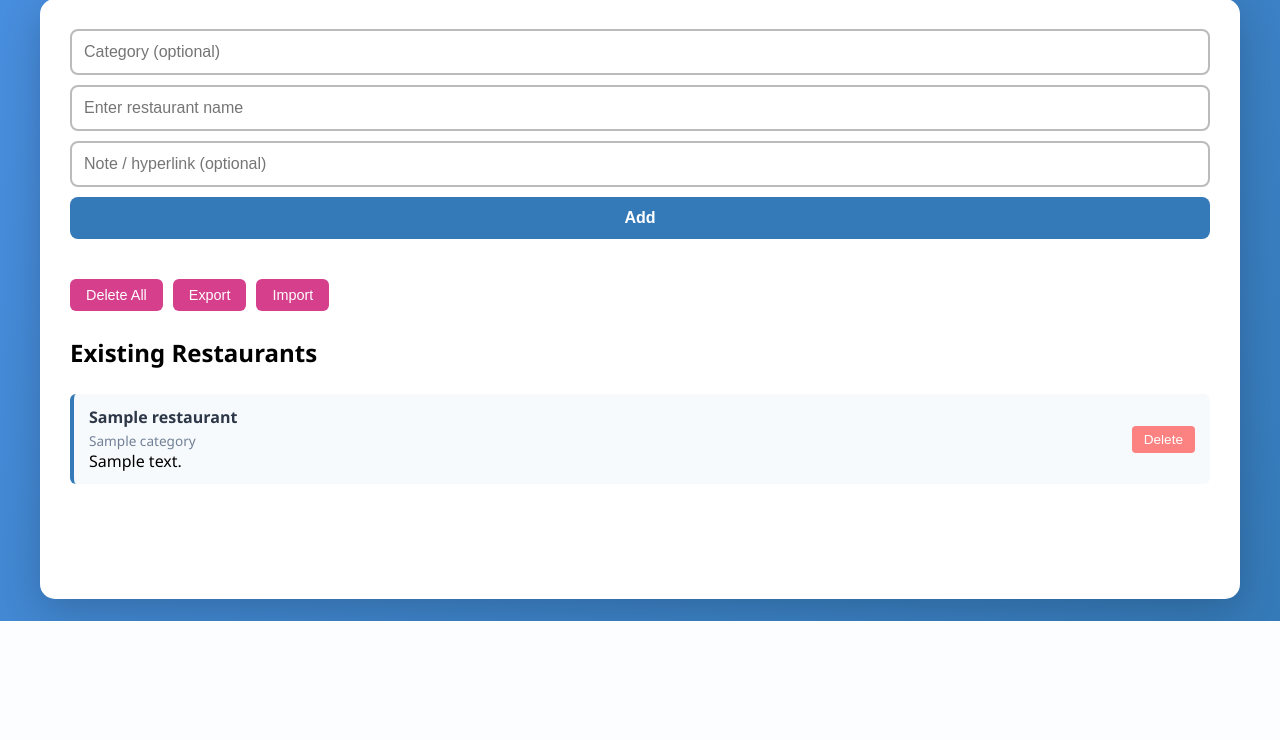
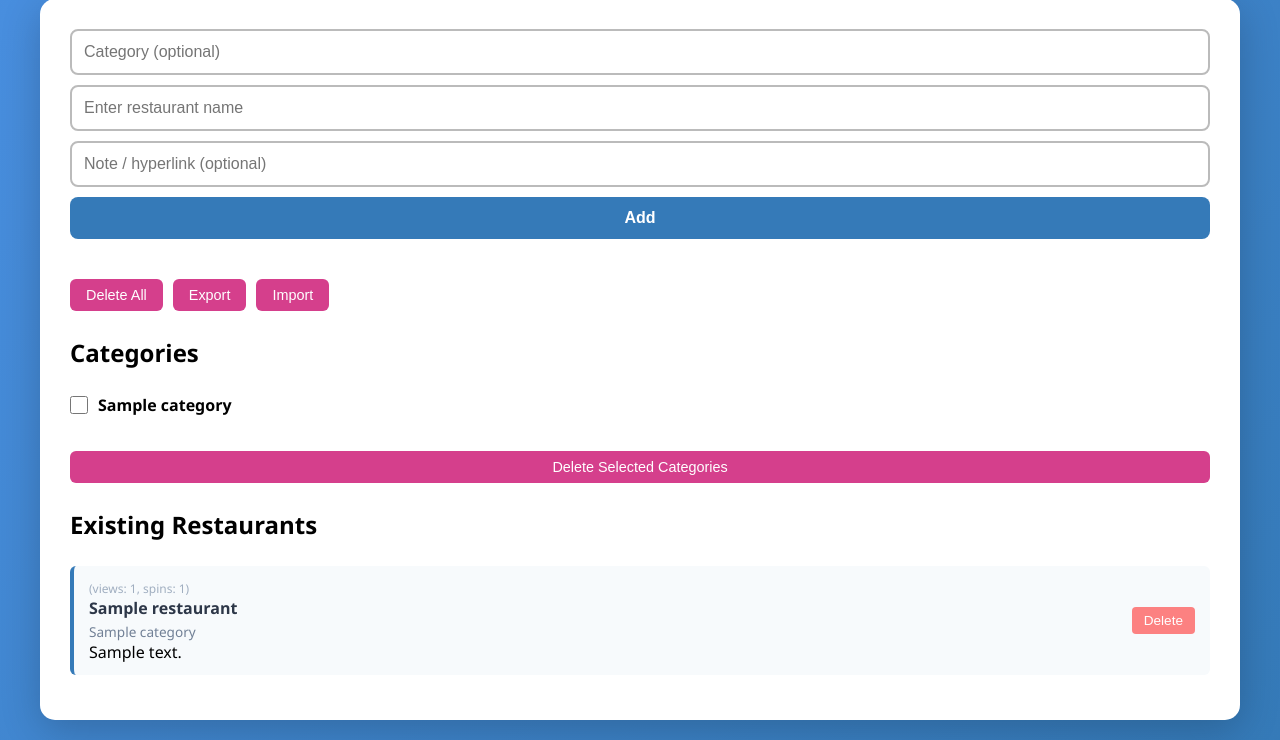
Before and after one commit to skywolfz/22.Lunch_Roulette, a Flask app: page /admin in a window 1280 px wide. Shown: the part 179-919 px from the top of the page. Before the commit the page ends 800 px from the top, so only its background shows below. Run offline with Flask 3, Linux system fonts and the light colour scheme; tables that the repository leaves empty hold one stand-in row (values such as "Sample post").

Commit message:
Add view/spin counters, stats bar and clickable results; UI tweaks: clickable title, horizontal category lists, grouped restaurant display, admin category checkboxes

```diff
--- a/app/models.py
+++ b/app/models.py
@@ -16,11 +16,17 @@ class Restaurant(db.Model):
     category_id = db.Column(db.Integer, db.ForeignKey('category.id'), nullable=False)
     note = db.Column(db.Text, nullable=True)  # optional note / hyperlink
 
+    # tracking stats
+    view_count = db.Column(db.Integer, nullable=False, default=0)
+    spin_count = db.Column(db.Integer, nullable=False, default=0)
+
     def to_dict(self):
         return {
             'id': self.id,
             'name': self.name,
             'category': self.category.name if self.category else 'unknown',
             'category_id': self.category_id,
-            'note': self.note
+            'note': self.note,
+            'view_count': self.view_count,
+            'spin_count': self.spin_count
         }
--- a/app/routes.py
+++ b/app/routes.py
@@ -53,7 +53,7 @@ def add_restaurant():
 
 @main_bp.route('/api/spin', methods=['POST'])
 def spin():
-    """Get a random restaurant from selected categories"""
+    """Get a random restaurant from selected categories and bump its spin_count"""
     data = request.json
     selected_category_ids = data.get('category_ids', [])
 
@@ -69,6 +69,9 @@ def spin():
         return jsonify({'error': 'No restaurants in selected categories'}), 404
 
     chosen = random.choice(restaurants)
+    # increment spin counter
+    chosen.spin_count = (chosen.spin_count or 0) + 1
+    db.session.commit()
     return jsonify(chosen.to_dict()), 200
 
 @main_bp.route('/api/restaurants/<int:restaurant_id>', methods=['DELETE'])
@@ -94,6 +97,20 @@ def delete_all_restaurants():
     db.session.commit()
     return jsonify({'deleted': num}), 200
 
+@main_bp.route('/api/categories', methods=['DELETE'])
+def delete_categories():
+    """Delete multiple categories at once"""
+    data = request.json or {}
+    ids = data.get('category_ids', [])
+    if not ids:
+        return jsonify({'error': 'No category ids provided'}), 400
+    cats = Category.query.filter(Category.id.in_(ids)).all()
+    count = len(cats)
+    for cat in cats:
+        db.session.delete(cat)
+    db.session.commit()
+    return jsonify({'deleted': count}), 200
+
 @main_bp.route('/api/restaurants/<int:restaurant_id>', methods=['PUT'])
 def update_restaurant(restaurant_id):
     """Edit an existing restaurant"""
@@ -117,6 +134,29 @@ def update_restaurant(restaurant_id):
     restaurant.note = note
     db.session.commit()
     return jsonify(restaurant.to_dict()), 200
+
+
+# statistics endpoint
+@main_bp.route('/api/stats', methods=['GET'])
+def get_stats():
+    total_restaurants = Restaurant.query.count()
+    total_spins = db.session.query(db.func.sum(Restaurant.spin_count)).scalar() or 0
+    total_views = db.session.query(db.func.sum(Restaurant.view_count)).scalar() or 0
+    return jsonify({
+        'restaurants': total_restaurants,
+        'spins': total_spins,
+        'views': total_views
+    })
+
+
+@main_bp.route('/api/restaurants/<int:restaurant_id>/view', methods=['POST'])
+def view_restaurant(restaurant_id):
+    restaurant = Restaurant.query.get(restaurant_id)
+    if not restaurant:
+        return jsonify({'error': 'Restaurant not found'}), 404
+    restaurant.view_count = (restaurant.view_count or 0) + 1
+    db.session.commit()
+    return jsonify({'success': True}), 200
 
 @main_bp.route('/api/export', methods=['GET'])
 def export_data():
--- a/app/static/admin.js
+++ b/app/static/admin.js
@@ -43,13 +43,12 @@ document.addEventListener('DOMContentLoaded', function() {
                 const opt = document.createElement('option');
                 opt.value = c.name;
                 datalist.appendChild(opt);
-            });
-        } catch (err) {
+            });            populateCategoryManager(cats);        } catch (err) {
             console.error('Error loading categories for datalist', err);
         }
     }
 
-    // populate datalist before first use
+    // populate datalist and manager before first use
     loadCategories();
 
     function renderRestaurants(restaurants) {
@@ -72,6 +71,11 @@ document.addEventListener('DOMContentLoaded', function() {
             const name = document.createElement('div');
             name.className = 'restaurant-name';
             name.textContent = restaurant.name;
+            // show stats
+            const stats = document.createElement('div');
+            stats.className = 'restaurant-stats';
+            stats.textContent = `(views: ${restaurant.view_count||0}, spins: ${restaurant.spin_count||0})`;
+            info.appendChild(stats);
 
             const catSpan = document.createElement('div');
             catSpan.className = 'restaurant-category';
@@ -201,6 +205,43 @@ document.addEventListener('DOMContentLoaded', function() {
         reader.readAsText(file);
     }
 
+    function populateCategoryManager(cats) {
+        const container = document.getElementById('categoriesManager');
+        container.innerHTML = '';
+        cats.forEach(c => {
+            const label = document.createElement('label');
+            label.className = 'checkbox-container';
+            const checkbox = document.createElement('input');
+            checkbox.type = 'checkbox';
+            checkbox.dataset.categoryId = c.id;
+            const span = document.createElement('span');
+            span.textContent = c.name;
+            label.appendChild(checkbox);
+            label.appendChild(span);
+            container.appendChild(label);
+        });
+    }
+
+    document.getElementById('deleteCategoriesBtn').addEventListener('click', async () => {
+        const checks = Array.from(document.querySelectorAll('#categoriesManager input[type=checkbox]'));
+        const ids = checks.filter(c=>c.checked).map(c=>parseInt(c.dataset.categoryId));
+        if (ids.length === 0) return alert('Select categories to delete');
+        if (!confirm('Delete selected categories? All restaurants in them will be removed.')) return;
+        try {
+            const resp = await fetch('/api/categories', {
+                method:'DELETE',
+                headers:{'Content-Type':'application/json'},
+                body: JSON.stringify({category_ids: ids})
+            });
+            if (resp.ok) {
+                loadRestaurants();
+                loadCategories();
+            }
+        } catch (e) {
+            console.error('category delete error', e);
+        }
+    });
+
     function editField(restaurant, field, span) {
         const input = document.createElement('input');
         if (field==='category') {
--- a/app/static/style.css
+++ b/app/static/style.css
@@ -147,6 +147,17 @@ input[type="text"]:focus {
     font-weight: bold;
 }
 
+/* admin categories manager display horizontally */
+.categories-manager {
+    display: flex;
+    flex-wrap: wrap;
+    gap: 8px;
+    margin-bottom: 10px;
+}
+.categories-manager .checkbox-container {
+    margin-bottom: 0;
+}
+
 .checkbox-container input[type="checkbox"] {
     cursor: pointer;
     width: 18px;
@@ -158,6 +169,10 @@ input[type="text"]:focus {
     padding-left: 10px;
     border-top: 1px solid #eee;
     padding-top: 10px;
+    /* display checkboxes horizontally */
+    display: flex;
+    flex-wrap: wrap;
+    gap: 10px;
 }
 
 #categoriesContainer .checkbox-container {
@@ -213,6 +228,38 @@ input[type="text"]:focus {
     padding-left: 30px;
 }
 
+/* grouped restaurant list styles */
+#restaurantsList li {
+    margin-bottom: 15px;
+}
+#restaurantsList .rest-group {
+    font-size: 0.9rem;
+    color: #4a5568;
+    margin-top: 4px;
+}
+#restaurantsList .rest-item {
+    margin-right: 12px;
+    display: inline-block;
+}
+
+/* title link styling */
+.title .home-link,
+.home-link {
+    color: white;
+    text-decoration: none;
+}
+.home-link:hover {
+    text-decoration: underline;
+}
+
+/* stats bar */
+.stats {
+    text-align: center;
+    color: white;
+    margin-bottom: 10px;
+    font-size: 1rem;
+}
+
 .right-panel h2 {
     color: #2d3748;
     margin-bottom: 15px;
@@ -262,6 +309,12 @@ input[type="text"]:focus {
     margin-top: 3px;
 }
 
+.restaurant-stats {
+    font-size: 0.75rem;
+    color: #a0aec0;
+    margin-top: 2px;
+}
+
 .restaurant-delete {
     background-color: #fc8181;
     color: white;
--- a/app/templates/admin.html
+++ b/app/templates/admin.html
@@ -31,6 +31,10 @@
                     <button id="importBtn" class="btn-import">Import</button>
                 </div>
 
+                <h2>Categories</h2>
+                <div id="categoriesManager" class="categories-manager"></div>
+                <button id="deleteCategoriesBtn" class="btn-delete-all">Delete Selected Categories</button>
+
                 <h2>Existing Restaurants</h2>
                 <ul id="restaurantsList"></ul>
             </div>
--- a/app/templates/index.html
+++ b/app/templates/index.html
@@ -9,8 +9,12 @@
 <body>
     <div class="container">
         <div class="header-row">
-            <h1 class="title">Lunch Roulette</h1>
+            <h1 class="title"><a href="/" class="home-link">Lunch Roulette</a></h1>
             <a href="/admin" class="admin-link">Restaurant List</a>
+        </div>
+        <!-- stats: restaurants, spins, views -->
+        <div class="stats" id="statsContainer">
+            <!-- populated by JS -->
         </div>
         <div class="subtitle">SDUSD Network & Services</div>
 
```
Also changed, not shown: app/__init__.py (+11 -0 lines), app/static/script.js (+44 -21 lines), README.md.
